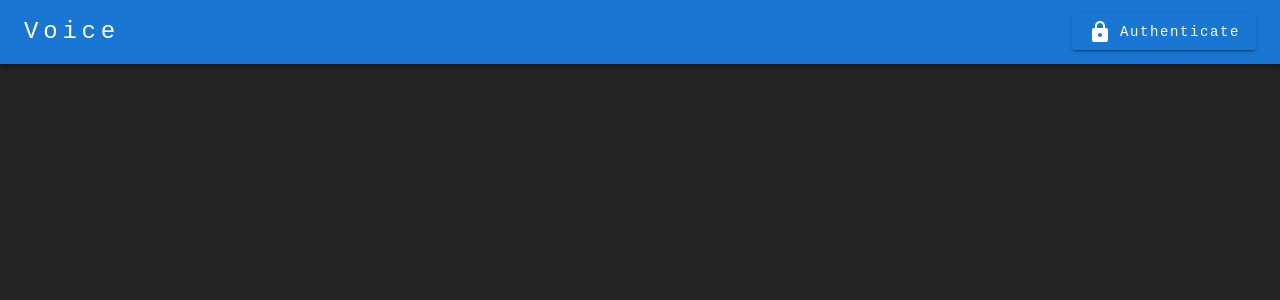
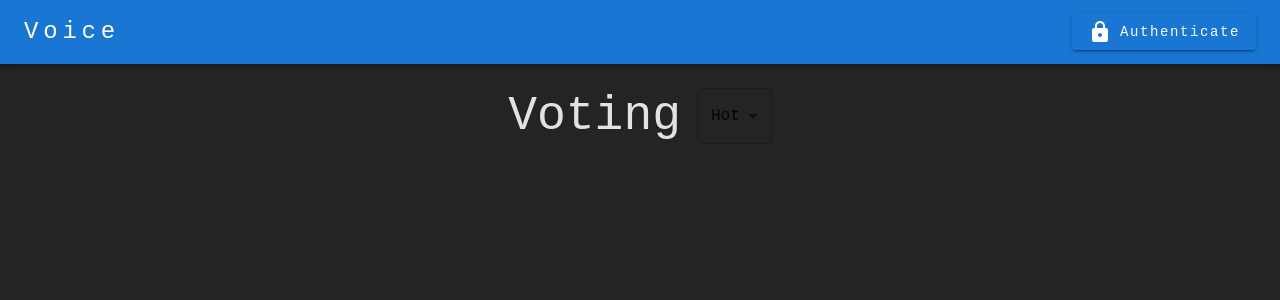
Before and after one commit to isakpulkki/Junction2024, a React (Vite) app: page / in a window 1280 px wide. Shown: the top 300 px of the page. Built offline with nearby package versions, Linux system fonts and the light colour scheme.

Commit message:
Voting template

```diff
--- a/src/App.tsx
+++ b/src/App.tsx
@@ -1,4 +1,5 @@
-import AuthenticationBar from './components/AuthenticationBar'
+import AuthenticationBar from './components/AuthenticationBar';
+import Voting from './components/Voting';
 import { createTheme, ThemeProvider } from '@mui/material/styles';
 
 declare module '@mui/material/styles' {
@@ -15,28 +16,30 @@ declare module '@mui/material/styles' {
 }
 
 const theme = createTheme({
-
   colorSchemes: {
-    dark: {palette: {
-      primary: {main: '#f5f5f5'},
-    }},
-}, typography: {
-  fontFamily: 'monospace',
-  button: {
-    textTransform: "none",
+    dark: {
+      palette: {
+        primary: { main: '#f5f5f5' },
+      },
+    },
+  },
+  typography: {
     fontFamily: 'monospace',
-    letterSpacing: '.1rem'
-  }
-}
+    button: {
+      textTransform: 'none',
+      fontFamily: 'monospace',
+      letterSpacing: '.1rem',
+    },
+  },
 });
 
 function App() {
-
   return (
-     <ThemeProvider theme={theme}>
-    <AuthenticationBar></AuthenticationBar>
-      </ThemeProvider>
-  )
+    <ThemeProvider theme={theme}>
+      <AuthenticationBar></AuthenticationBar>
+      <Voting></Voting>
+    </ThemeProvider>
+  );
 }
 
-export default App
+export default App;
--- a/src/components/AuthenticationBar.tsx
+++ b/src/components/AuthenticationBar.tsx
@@ -6,31 +6,31 @@ import LockIcon from '@mui/icons-material/Lock';
 import Container from '@mui/material/Container';
 import Button from '@mui/material/Button';
 
-
 function AuthenticationBar() {
-
   return (
     <AppBar position="static">
       <Container maxWidth="xl">
-        <Toolbar disableGutters sx={{
-            justifyContent: "space-between"
-          }}>
+        <Toolbar
+          disableGutters
+          sx={{
+            justifyContent: 'space-between',
+          }}
+        >
           <Typography
             variant="h5"
             noWrap
             sx={{
               mr: 2,
-              letterSpacing: '.3rem'
+              letterSpacing: '.3rem',
             }}
           >
             Voice
           </Typography>
-          <Box sx={{ flexGrow: 0}}>
-          <Button variant="contained" color="primary" >
-              <LockIcon sx={{mr: 1}}/> Authenticate
+          <Box sx={{ flexGrow: 0 }}>
+            <Button variant="contained" color="primary">
+              <LockIcon sx={{ mr: 1 }} /> Authenticate
             </Button>
           </Box>
-
         </Toolbar>
       </Container>
     </AppBar>
--- /dev/null
+++ b/src/components/Voting.tsx
@@ -0,0 +1,35 @@
+// Voting.tsx
+import React from 'react';
+import { Box, Typography, Container } from '@mui/material';
+import MenuItem from '@mui/material/MenuItem';
+import FormControl from '@mui/material/FormControl';
+import Select from '@mui/material/Select';
+
+const Voting: React.FC = () => {
+  return (
+    <Container
+      maxWidth="sm"
+      sx={{
+        display: 'flex',
+        alignItems: 'center',
+        justifyContent: 'center',
+        marginTop: 3,
+      }}
+    >
+      <Box display="flex" alignItems="center" gap={2}>
+        <Typography variant="h3" component="h1">
+          Voting
+        </Typography>
+        <FormControl fullWidth>
+          <Select defaultValue="Hot">
+            <MenuItem value="Hot">Hot</MenuItem>
+            <MenuItem value="Euro">Euro</MenuItem>
+            <MenuItem value="Budget">Budget</MenuItem>
+          </Select>
+        </FormControl>
+      </Box>
+    </Container>
+  );
+};
+
+export default Voting;
```
